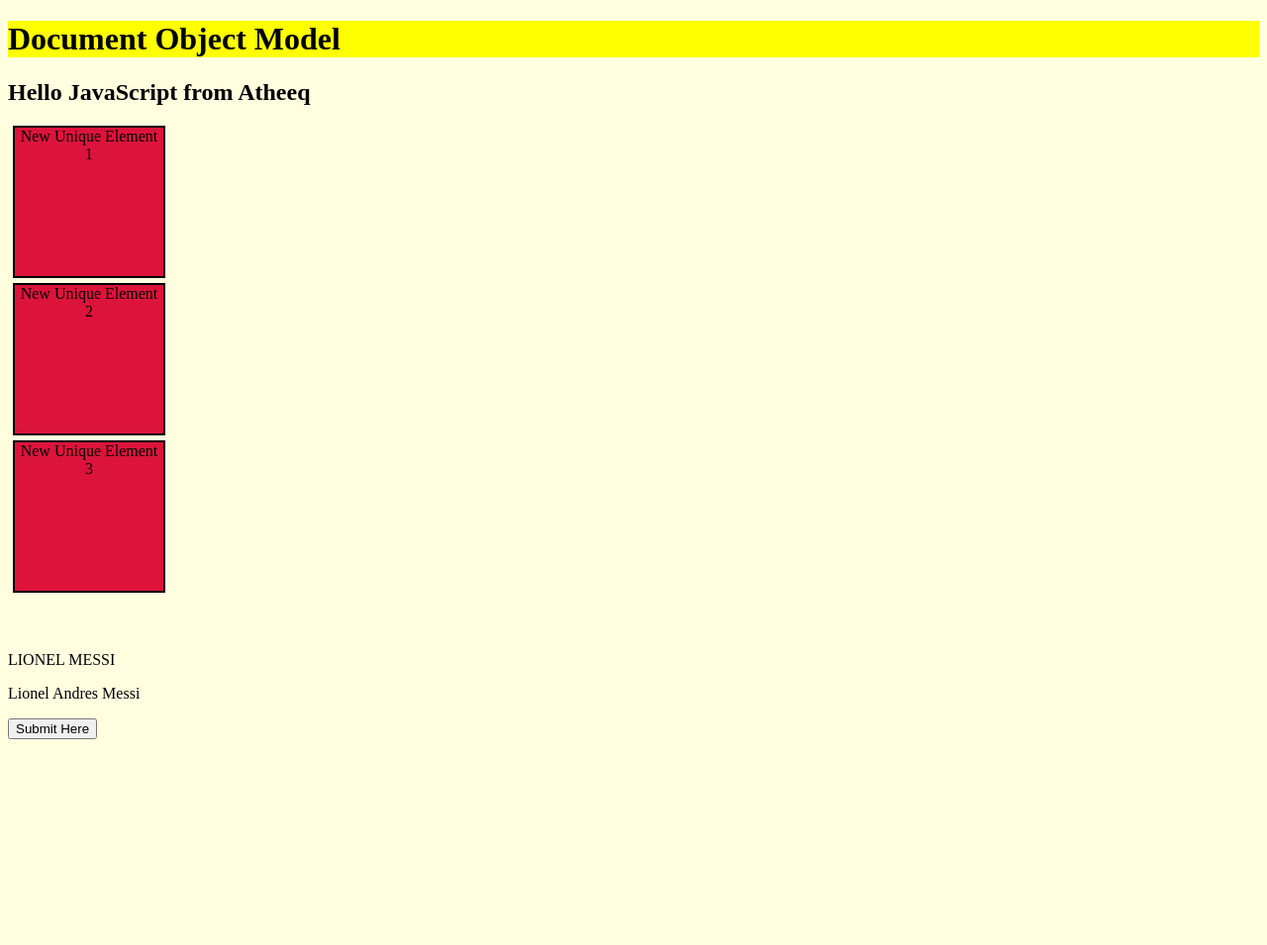
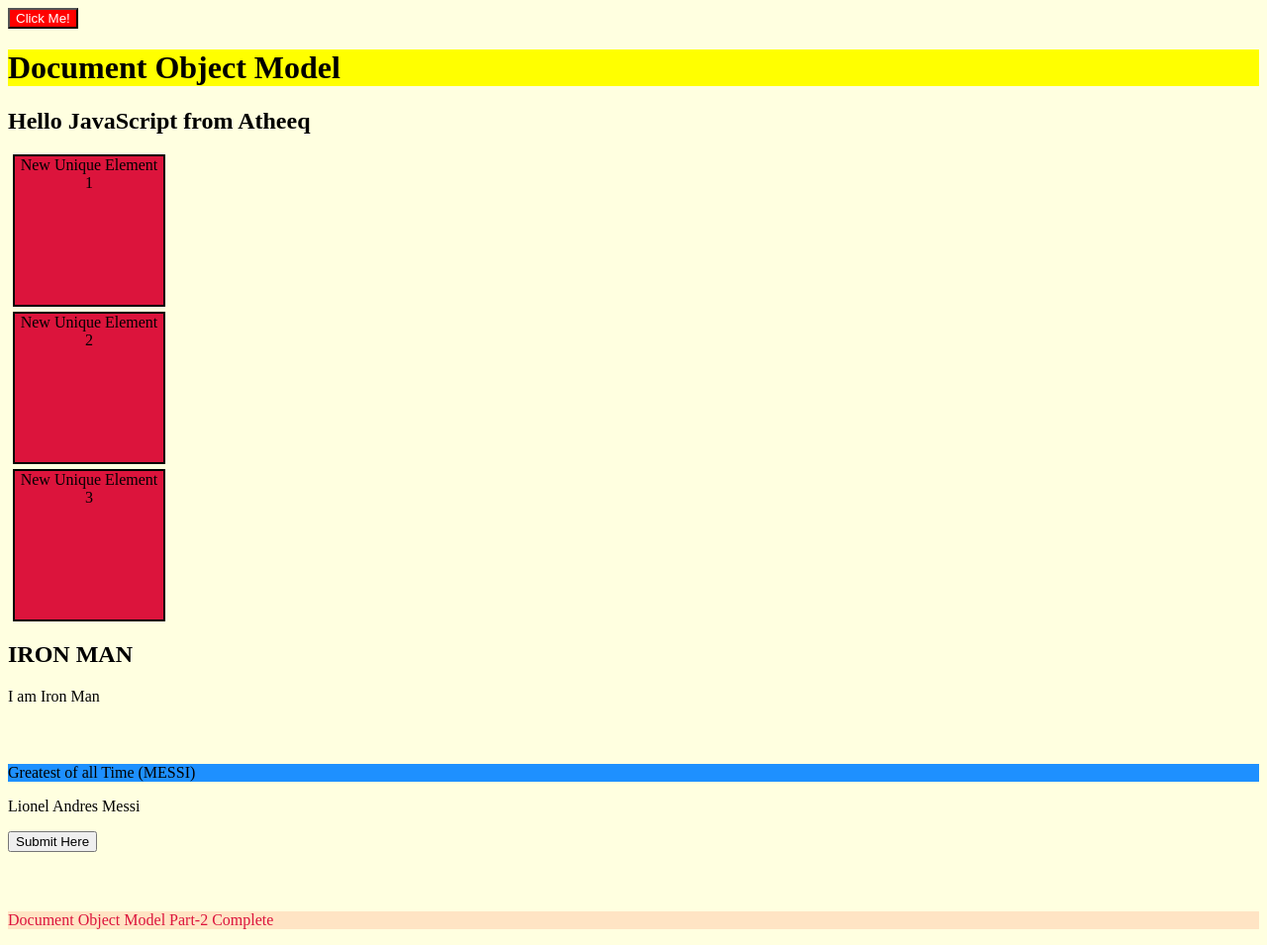
Before and after one commit to atheeq2003/JavaScript, a plain HTML site: page dom.html in a window 1280 px wide. Shown: the whole page at 99% size. Before the commit the page ends 800 px from the top, so only its background shows below. Drawn offline with Linux system fonts and the light colour scheme.

Commit message:
DOM Part-2

```diff
--- a/7_dom.js
+++ b/7_dom_1.js
@@ -5,7 +5,7 @@ console.log(document.body);
 console.dir(document.body.children[0]);
 console.log(document.body.children[0]);
 document.body.style.background = "lightyellow";
-document.body.children[0].style.background = "yellow";
+document.body.children[0].style.backgroundColor = "yellow";
 // getElementById
 let heading = document.getElementById("head2");
 console.dir(heading);
--- /dev/null
+++ b/8_dom_2.js
@@ -0,0 +1,48 @@
+// To get attribute value of specific element
+let attr = document.querySelector("h5");
+console.log(attr.getAttribute("name"));
+let divis = document.querySelector("div");
+console.log(divis.getAttribute("class"));
+// To set value for the attribute
+attr.setAttribute("name", "hello Thanush");
+console.log(attr.getAttribute("name"));
+// node.style -> To change the style of css elements
+let color = document.querySelector("#GOAT");
+color.style.backgroundColor = "dodgerblue";
+document.querySelector("#GOAT").innerText = "Greatest of all Time (MESSI)";
+document.querySelector("h5").style.visibility = "hidden";
+
+// Creating new Element
+let newDiv = document.createElement("div");
+console.log(newDiv);
+// para // heading // button -> heading, para, button
+// append inside a node
+let para = document.createElement("p");
+newDiv.append(para);
+para.innerText = "I am Iron Man";
+// prepend inside a node
+let heading = document.createElement("h2");
+heading.innerText = "IRON MAN";
+newDiv.prepend(heading);
+// append inside a node
+let button = document.createElement("button");
+button.innerText = "Submit Superhero";
+newDiv.append(button);
+// placing the new div after a specific element
+let box = document.body.children[4];
+box.after(newDiv);
+// To remove the node
+button.remove();
+
+// Practice - 1
+let newButton = document.createElement("button");
+newButton.innerText = "Click Me!";
+newButton.style.backgroundColor = "red";
+newButton.style.color = "white";
+let bodies = document.querySelector("body");
+bodies.prepend(newButton);
+
+// Practice - 2
+// Adding one more class to the p tag -> will have 2 class in the end paraClass and newparaClass
+let classes = document.querySelector(".paraClass1");
+classes.classList.add("paraClass2");
--- a/dom.html
+++ b/dom.html
@@ -13,9 +13,12 @@
     <div class="box">Batman </div>
     <div class="box">Messi</div>
     <h3 style="visibility: hidden">Im Invisible</h3>
-    <p>GOAT - Greatest of all Time (MESSI)</p>
-    <p>Lionel Andres Messi</p>
+    <p id = "GOAT">GOAT - Greatest of all Time (MESSI)</p>
+    <p id = "Messi">Lionel Andres Messi</p>
     <button id = "firstButton">Submit Here</button>
-    <script src = "7_dom.js" type="module"></script>
+    <h5 name = "hello head">Hello</h5>
+    <p class = "paraClass1">Document Object Model Part-2 Complete</p>
+    <script src = "7_dom_1.js" type="module"></script>
+    <script src = "8_dom_2.js" type="module"></script>
 </body>
 </html>
--- a/style.css
+++ b/style.css
@@ -6,3 +6,11 @@
     margin: 5px;
     text-align: center;
 }
+
+.paraClass1 {
+    color: crimson;
+}
+
+.paraClass2 {
+    background-color: bisque;
+}
```
